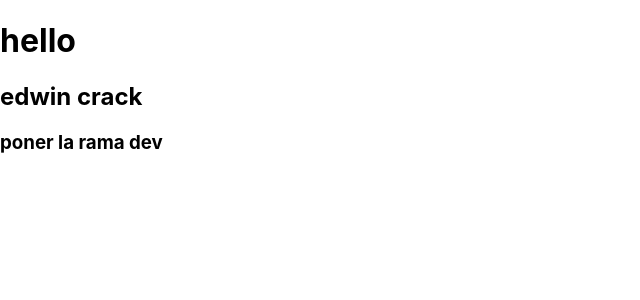
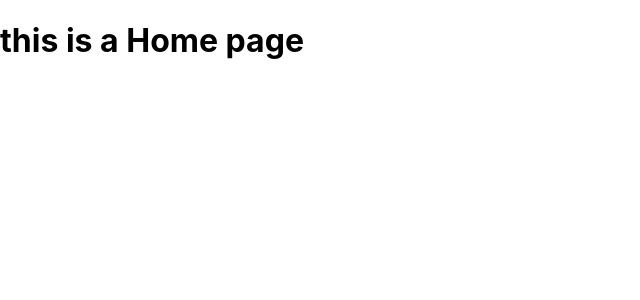
Before and after one commit to Samuelposadas/ecommerce, a React (Create React App) app in the folder client/: page /home in a window 1280 px wide. Shown: the top 300 px of the page, without its empty margins (0-640 px from the left). Built offline with nearby package versions, Linux system fonts and the light colour scheme.

Commit message:
adding routing

```diff
--- a/client/src/App.tsx
+++ b/client/src/App.tsx
@@ -2,12 +2,13 @@ import React, { FC } from "react";
 
 import "./App.css";
 
+//components at the bottom of this line
+import Router from "./Routes/Router";
+
 const App: FC = () => {
   return (
     <div className="app">
-      <h1>hello</h1>
-      <h2>edwin crack</h2>
-      <h3>poner la rama dev</h3>
+      <Router />
     </div>
   );
 };
--- /dev/null
+++ b/client/src/Pages/Home/Home.tsx
@@ -0,0 +1,11 @@
+import React, { FC } from "react";
+
+const Home: FC = () => {
+  return (
+    <div>
+      <h1>this is a Home page</h1>
+    </div>
+  );
+};
+
+export default Home;
--- /dev/null
+++ b/client/src/Routes/Router.tsx
@@ -0,0 +1,17 @@
+import React, { FC } from "react";
+import { BrowserRouter, Routes, Route } from "react-router-dom";
+
+//components
+import Home from "../Pages/Home/Home";
+
+const Router: FC = () => {
+  return (
+    <BrowserRouter>
+      <Routes>
+        <Route path="/home" element={<Home />} />
+      </Routes>
+    </BrowserRouter>
+  );
+};
+
+export default Router;
```
Also changed, not shown: client/src/Routes/index.tsx (deleted, +0 -11 lines), client/src/Pages/index.js (deleted).
